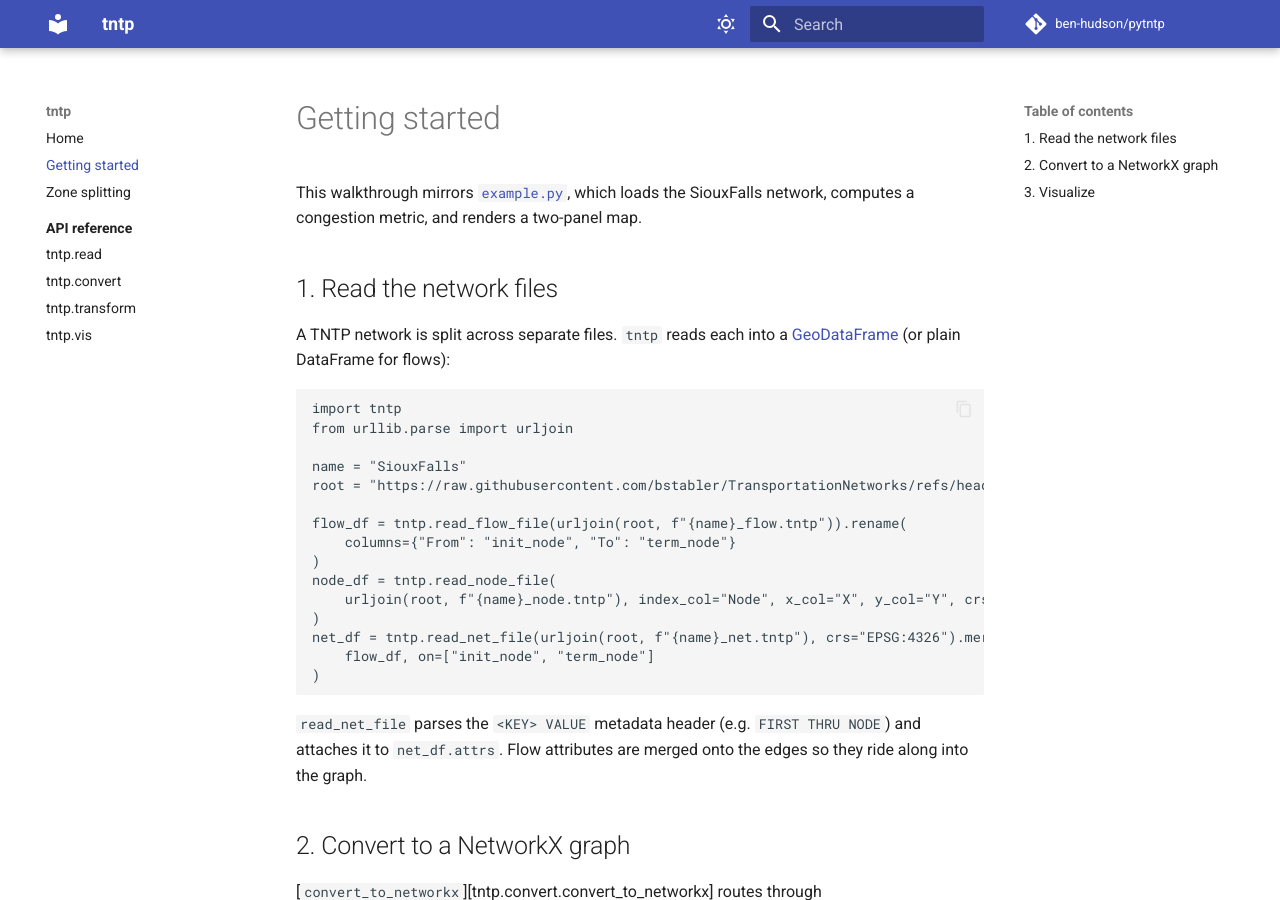
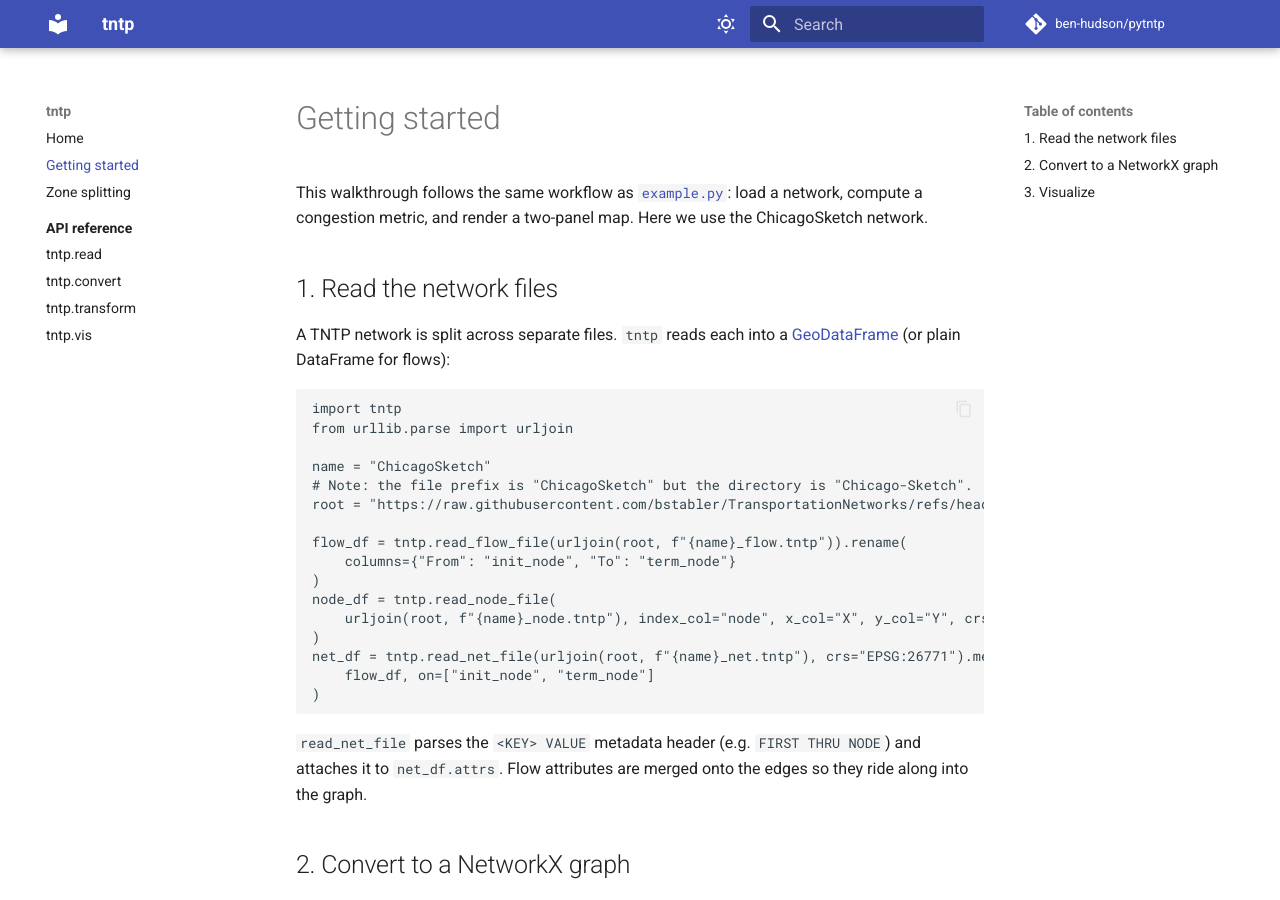
Before and after one commit to ben-hudson/pytntp, an MkDocs documentation site: the page built from docs/getting-started.md, in a window 1280 px wide and 900 px high. Built offline with MkDocs 1.6.1 and Material for MkDocs 9.7.7, drawn with Linux system fonts in a browser that asks for light colours; comment, search, counter and statistics services are not loaded.

Commit message:
add docs to readme

````diff
--- a/docs/getting-started.md
+++ b/docs/getting-started.md
@@ -1,8 +1,9 @@
 # Getting started
 
-This walkthrough mirrors [`example.py`](https://github.com/ben-hudson/pytntp/blob/main/example.py),
-which loads the SiouxFalls network, computes a congestion metric, and renders a
-two-panel map.
+This walkthrough follows the same workflow as
+[`example.py`](https://github.com/ben-hudson/pytntp/blob/main/example.py):
+load a network, compute a congestion metric, and render a two-panel map. Here we use
+the ChicagoSketch network.
 
 ## 1. Read the network files
 
@@ -13,16 +14,17 @@ A TNTP network is split across separate files. `tntp` reads each into a
 import tntp
 from urllib.parse import urljoin
 
-name = "SiouxFalls"
-root = "https://raw.githubusercontent.com/bstabler/TransportationNetworks/refs/heads/master/SiouxFalls/"
+name = "ChicagoSketch"
+# Note: the file prefix is "ChicagoSketch" but the directory is "Chicago-Sketch".
+root = "https://raw.githubusercontent.com/bstabler/TransportationNetworks/refs/heads/master/Chicago-Sketch/"
 
 flow_df = tntp.read_flow_file(urljoin(root, f"{name}_flow.tntp")).rename(
     columns={"From": "init_node", "To": "term_node"}
 )
 node_df = tntp.read_node_file(
-    urljoin(root, f"{name}_node.tntp"), index_col="Node", x_col="X", y_col="Y", crs="EPSG:4326"
+    urljoin(root, f"{name}_node.tntp"), index_col="node", x_col="X", y_col="Y", crs="EPSG:26771"
 )
-net_df = tntp.read_net_file(urljoin(root, f"{name}_net.tntp"), crs="EPSG:4326").merge(
+net_df = tntp.read_net_file(urljoin(root, f"{name}_net.tntp"), crs="EPSG:26771").merge(
     flow_df, on=["init_node", "term_node"]
 )
 ```
@@ -63,6 +65,6 @@ ox.plot.plot_graph(roads, ax=ax_vc, edge_color=tntp.quantile_edge_colors(roads,
 ox.plot.plot_graph(roads, ax=ax_flow, edge_color=tntp.quantile_edge_colors(roads, "Volume", "magma"), show=False)
 ```
 
-![SiouxFalls link congestion (left) and traffic flow (right)](assets/siouxfalls-congestion-flow.png)
+![ChicagoSketch link congestion (left) and traffic flow (right)](assets/chicagosketch-congestion-flow.png)
 
 [geopandas]: https://geopandas.org/
````
Also changed, not shown: README.md (+3 -0 lines), docs/assets/chicagosketch-congestion-flow.png (added), docs/assets/siouxfalls-congestion-flow.png (deleted).
